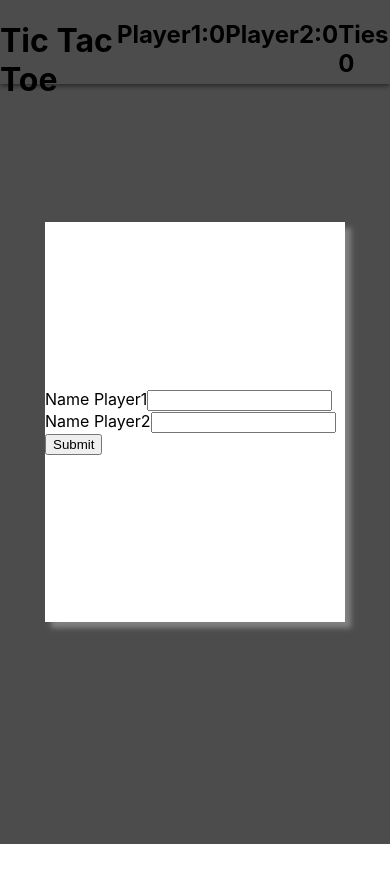
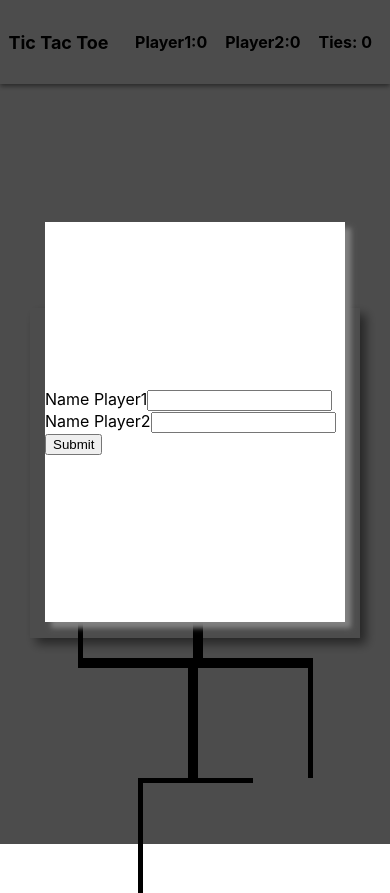
Before and after one commit to JuodyBun/tic-tac-toe, a React (Create React App) app: page / in a window 390 px wide. Before the commit the page ends 844 px from the top, so only its background shows below. Built offline with nearby package versions, Linux system fonts and the light colour scheme.

Commit message:
Added mobile view option

```diff
--- a/src/App.css
+++ b/src/App.css
@@ -23,27 +23,27 @@
   height: 80vh;
 }
 
-.screen {
-  display: flex;
-  flex-direction: column;
-  justify-content: center;
-  align-items: center;
-  height: 400px;
-  background: white;
-  width: 300px;
-  box-shadow: 6px 6px 5px gray;
-}
-
-.wrapper {
+.board {
+  height: 330px;
+  width: 330px;
   display: flex;
   justify-content: center;
   align-items: center;
-  height: 100vh;
-  width: 100%;
-  background: rgba(0, 0, 0, 0.7);
-  position: fixed;
+  flex-wrap: wrap;
+  box-shadow: 6px 6px 10px gray;
 }
 
+.tile {
+  width: 110px;
+  height: 110px;
+  cursor: pointer;
+  display: flex;
+  justify-content: center;
+  align-items: center;
+  text-align: center;
+  font-size: 5em;
+  font-weight: bold;
+}
 
 #tile0 {
   border-right: 5px solid black;
@@ -85,3 +85,48 @@
   border-left: 5px solid black;
   border-top: 5px solid black;
 }
+
+.game p {
+  font-size: 2em;
+  font-weight: bold;
+}
+
+.screen {
+  display: flex;
+  flex-direction: column;
+  justify-content: center;
+  align-items: center;
+  height: 400px;
+  background: white;
+  width: 300px;
+  box-shadow: 6px 6px 5px gray;
+}
+
+.wrapper {
+  display: flex;
+  justify-content: center;
+  align-items: center;
+  height: 100vh;
+  width: 100%;
+  background: rgba(0, 0, 0, 0.7);
+  position: fixed;
+}
+@media only screen and (max-width: 400px) {
+  .title {
+    display: flex;
+    font-size: 0.2em !important;
+    justify-content: center;
+    margin: 0px;
+    padding: 0px;
+    align-items: center;
+  }
+  .title h1 {
+    font-size: large;
+  }
+  .statistics {
+    display: flex;
+  }
+  .statistics h2 {
+    font-size: medium;
+  }
+}
```
Also changed, not shown: 1 other file (tests, documents, lock files or other folders).
